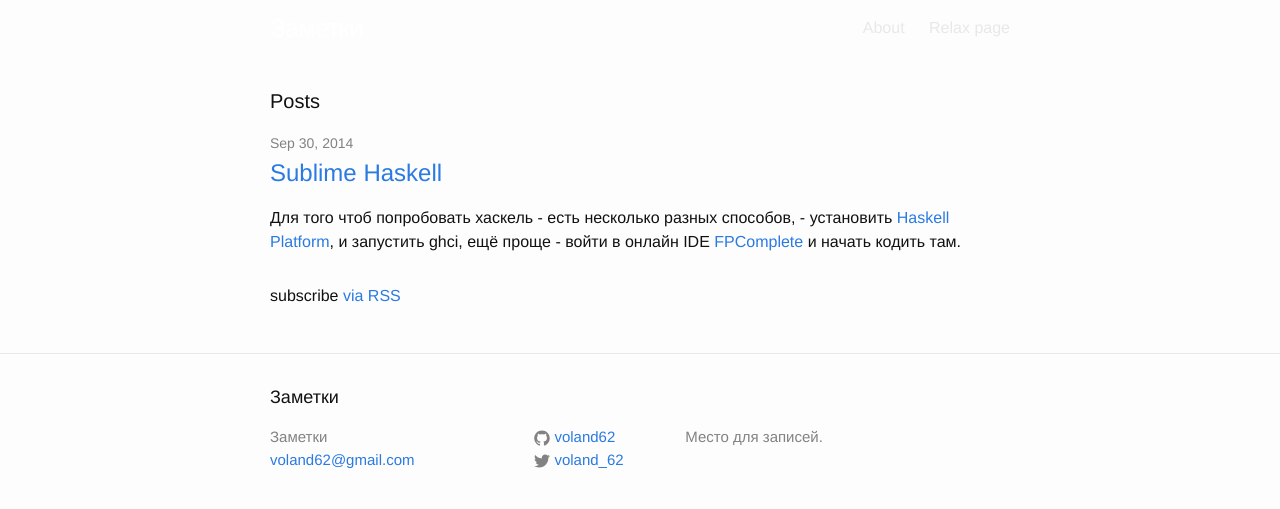
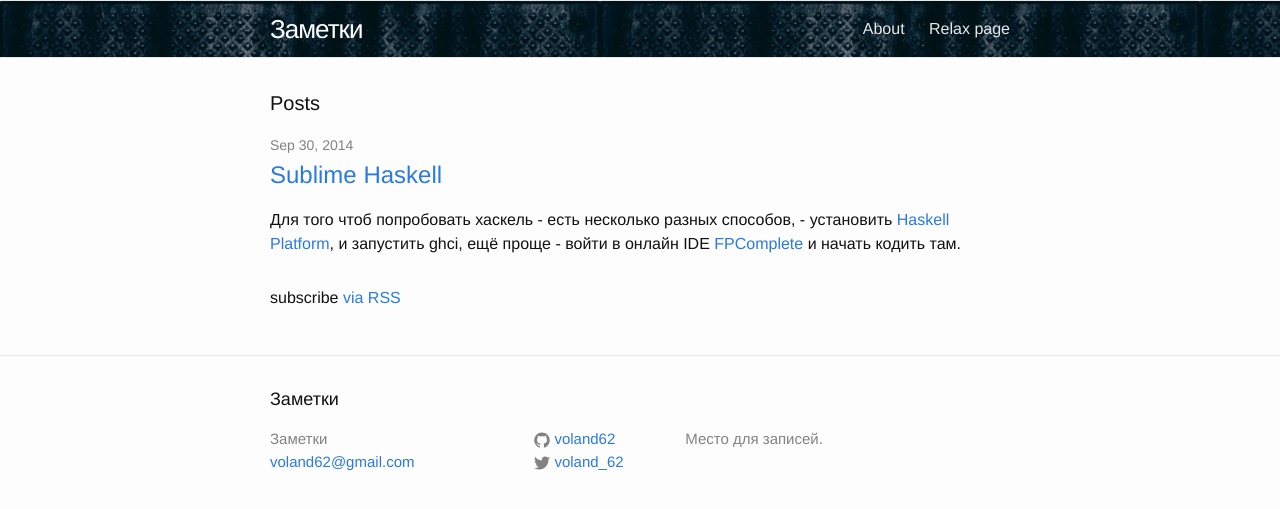
Before and after one commit to voland62/zzz, a Jekyll site: the page built from index.html, in a window 1280 px wide. Shown: the top 509 px of the page. Built offline with Jekyll 4.4.1, drawn with Linux system fonts in a browser that asks for light colours.

Commit message:
fix of the header

```diff
--- a/_includes/header.html
+++ b/_includes/header.html
@@ -1,4 +1,4 @@
-<header class="site-header">
+<header class="site-header" style="background-image:url({{ site.baseurl }}/assets/Free-Seamless-Abstract-Textures-54.jpg);">
 
   <div class="wrapper">
 
--- a/_sass/_layout.scss
+++ b/_sass/_layout.scss
@@ -1,5 +1,3 @@
----
----
 /**
  * Site header
  */
@@ -7,7 +5,7 @@
     border-top: 1px solid $grey-color-light;
     border-bottom: 1px solid $grey-color-light;
     min-height: 56px;
-    background-image: url({{site.baseurl}}/assets/Free-Seamless-Abstract-Textures-54.jpg);
+    //background-image: url("{{site.baseurl}}/assets/Free-Seamless-Abstract-Textures-54.jpg");
 
     // Positioning context for the mobile navigation icon
     position: relative;
```
